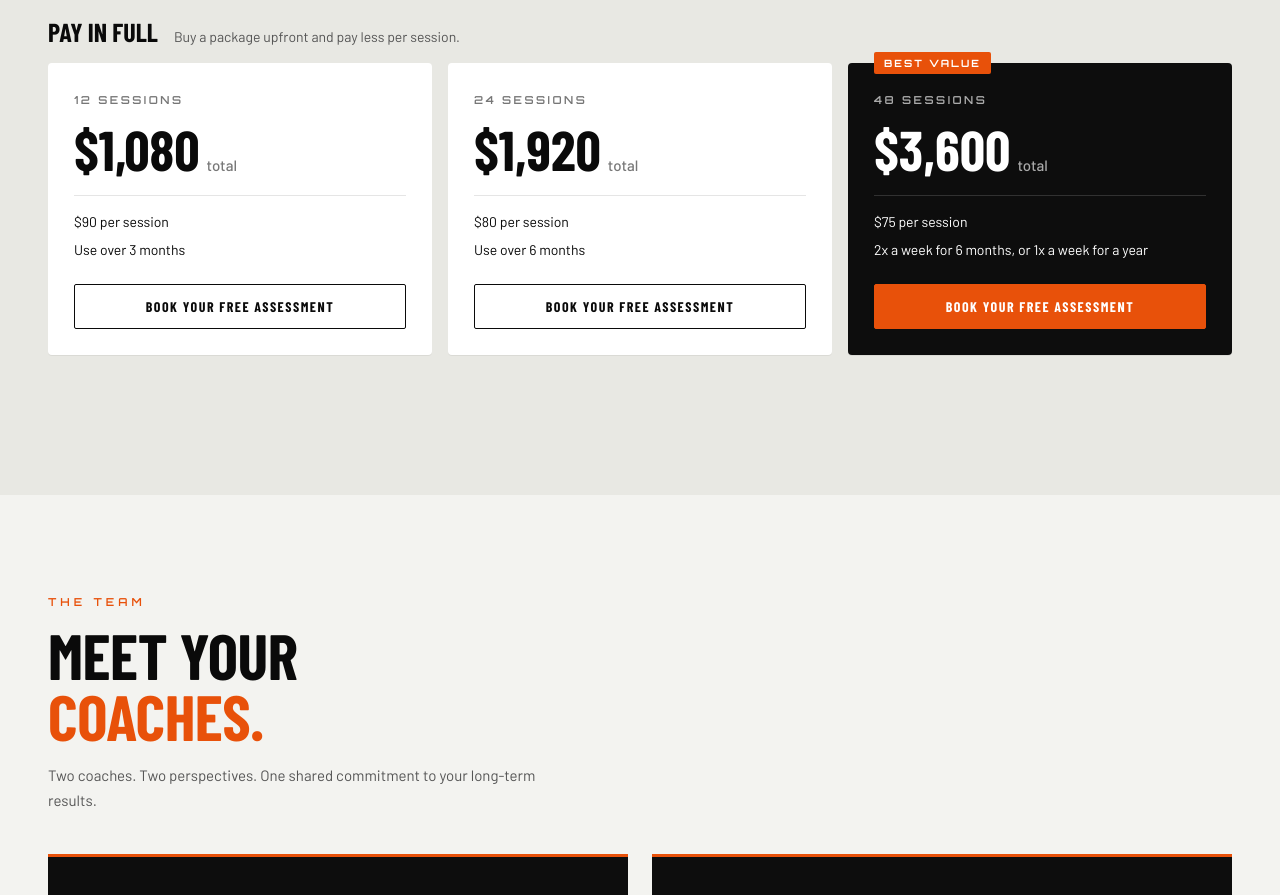
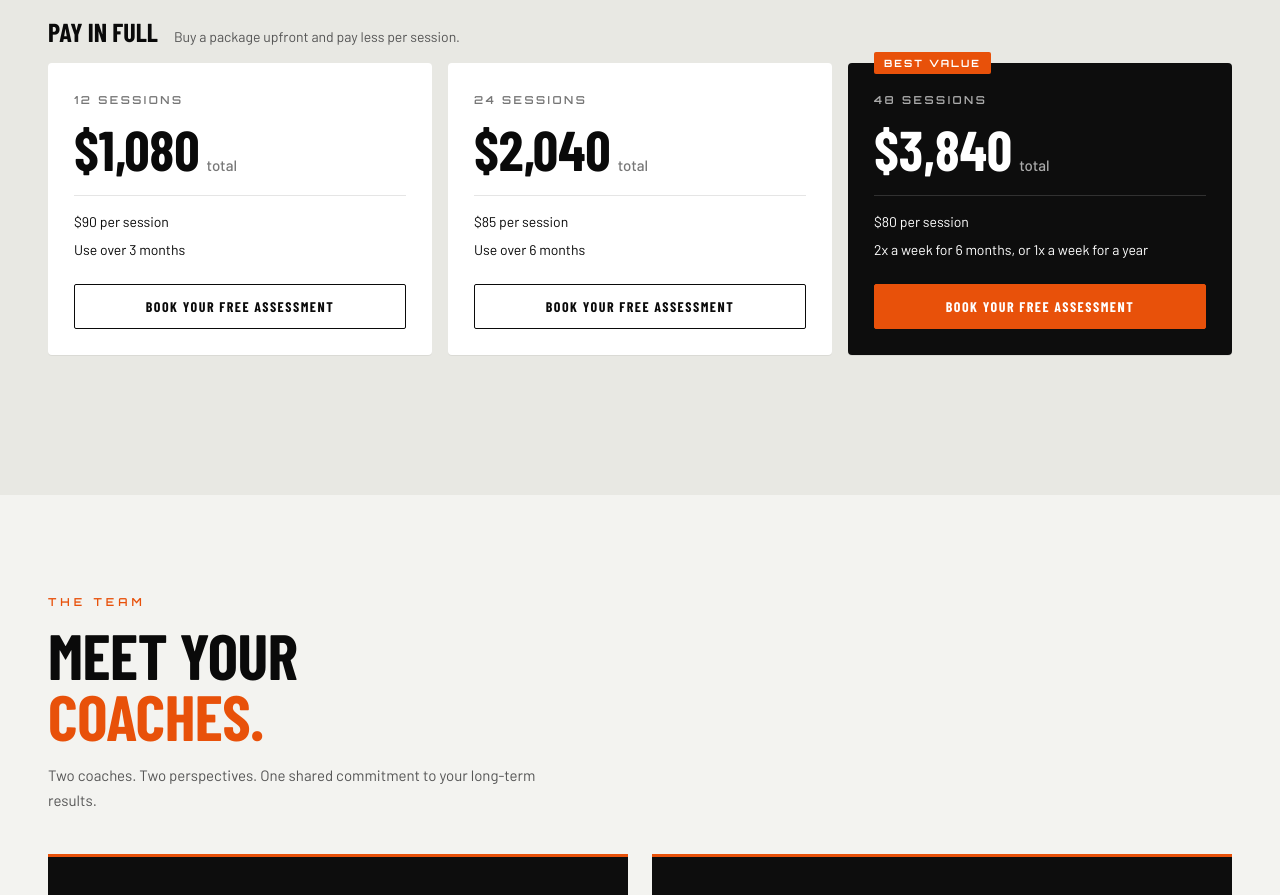
Before and after one commit to arfitness/ARfitness, a plain HTML site: page index.html in a window 1280 px wide. Shown: the part 2180-3075 px from the top of the page. Drawn offline with nearby package versions, Linux system fonts and the light colour scheme; a web font is replaced by a local one.

Commit message:
Set pay-in-full ladder to $90 / $85 / $80 per session
12 sessions $1,080, 24 sessions $2,040, 48 sessions $3,840 on the
website and the printable price sheet.

Co-Authored-By: Claude Opus 5.5 <noreply@anthropic.com>
Claude-Session: https://claude.ai/code/session_017qqd8KoGPCzEjPbZHjSL24

```diff
--- a/index.html
+++ b/index.html
@@ -430,14 +430,14 @@ nav{padding:0 20px;}
           </div>
           <div class="plan">
             <div class="plan-label">24 sessions</div>
-            <div class="plan-price">$1,920<span> total</span></div>
-            <ul class="plan-lines"><li>$80 per session</li><li>Use over 6 months</li></ul>
+            <div class="plan-price">$2,040<span> total</span></div>
+            <ul class="plan-lines"><li>$85 per session</li><li>Use over 6 months</li></ul>
             <a href="#contact" class="plan-cta">Book Your Free Assessment</a>
           </div>
           <div class="plan plan-featured"><div class="plan-badge">Best value</div>
             <div class="plan-label">48 sessions</div>
-            <div class="plan-price">$3,600<span> total</span></div>
-            <ul class="plan-lines"><li>$75 per session</li><li>2x a week for 6 months, or 1x a week for a year</li></ul>
+            <div class="plan-price">$3,840<span> total</span></div>
+            <ul class="plan-lines"><li>$80 per session</li><li>2x a week for 6 months, or 1x a week for a year</li></ul>
             <a href="#contact" class="plan-cta">Book Your Free Assessment</a>
           </div>
         </div>
```
Also changed, not shown: print/price-sheet.html (+2 -2 lines), 1 other file.
